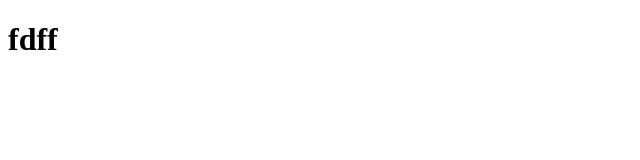
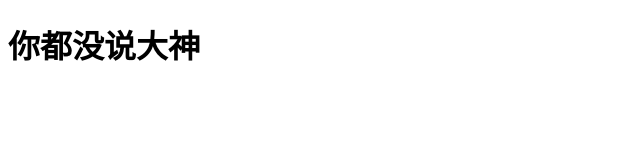
Before and after one commit to lyx2833557/test001, a plain HTML site: page index.html in a window 1280 px wide. Shown: the whole page, without its empty margins (0-640 px from the left). Drawn offline with Linux system fonts and the light colour scheme.

Commit message:
修改了h1标题

```diff
--- a/index.html
+++ b/index.html
@@ -9,7 +9,7 @@
 </head>
 
 <body>
-    <h1>fdff</h1>
+    <h1>你都没说大神</h1>
 
 </body>
 
```
